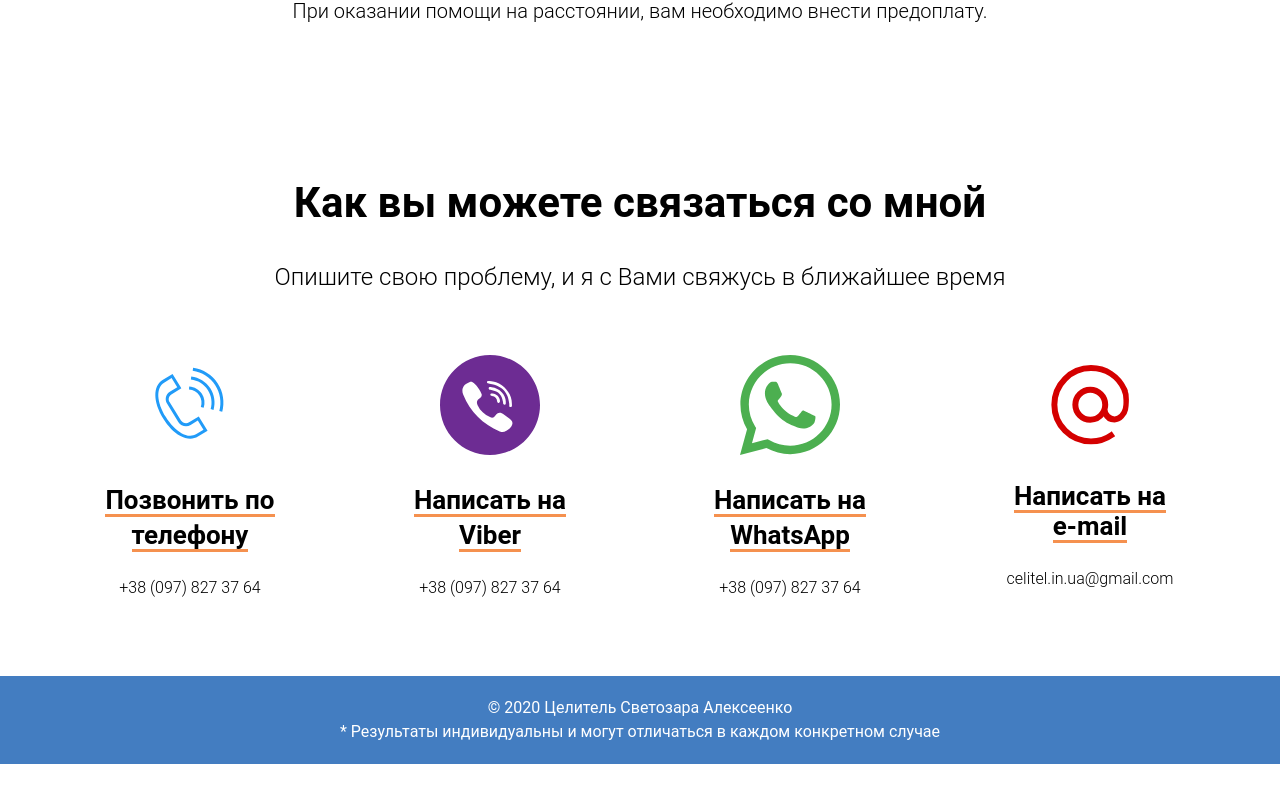
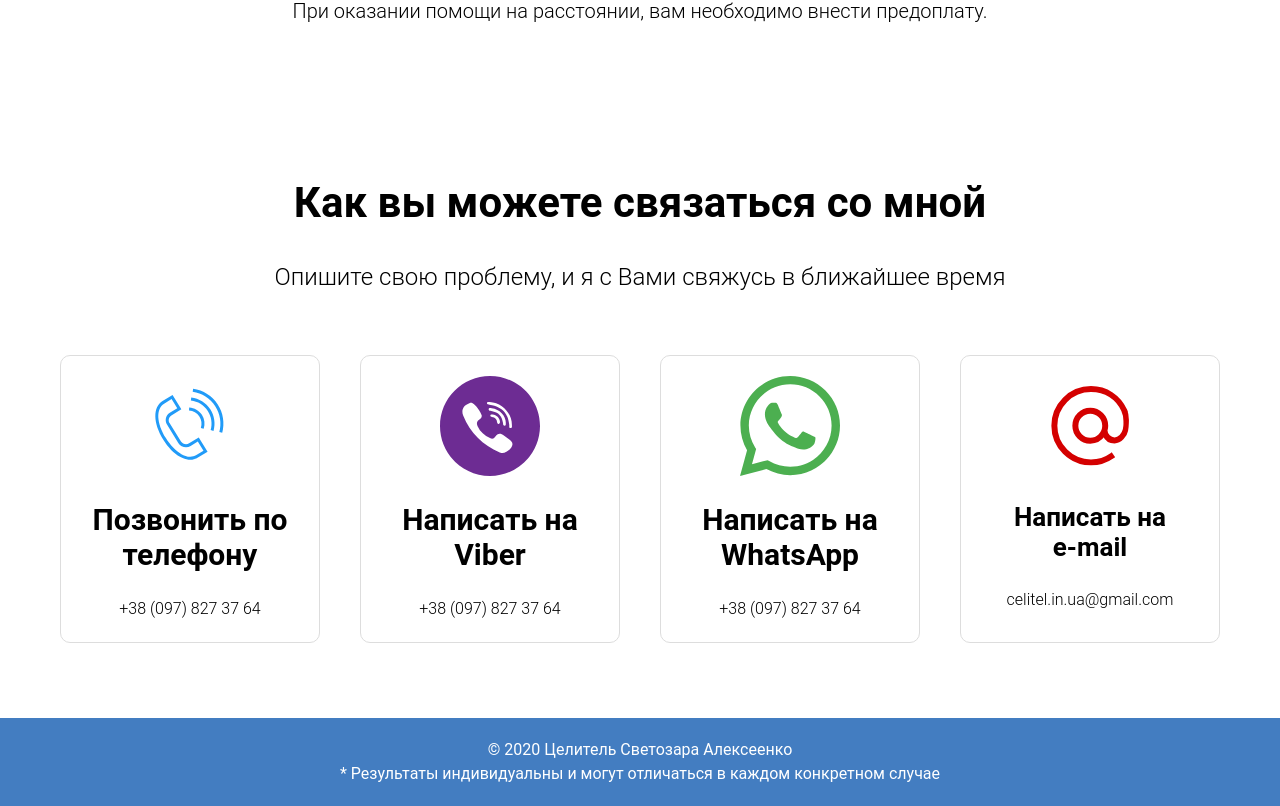
Before and after one commit to celitel/celitel.github.io, a plain HTML site: page index.html in a window 1280 px wide. Shown: the part 5638-6444 px from the top of the page. Before the commit the page ends 6402 px from the top, so only its background shows below. Drawn offline with Linux system fonts and the light colour scheme.

Commit message:
Edit contact section

```diff
--- a/css/blocks-2.12.css
+++ b/css/blocks-2.12.css
@@ -3314,12 +3314,45 @@ img:not([src]) {
     .t720 .t-form__errorbox-bottom {
         display: none;
     }
-}
+
+	.row-contact .t-item {
+		width:50%;
+	}
+}
+
+@media screen and (max-width: 480px) {
+	.row-contact .t-item {
+		width:100%;
+	}
+}
+
+
 .t795__title {
     margin-bottom: 40px;
 }
 .t795__descr {
     max-width: 560px;
+}
+
+.row-contact {
+	display:flex;
+	flex-wrap: wrap;
+}
+
+.row-contact .t-item {
+	display:flex;
+}
+
+.btn-contact {
+	display: block;
+    border-radius: 10px;
+    border: 1px solid #ddd;
+    padding: 20px 0;
+	width:100%;
+}
+
+.btn-contact:hover {
+	box-shadow: 0 0 5px rgba(0,0,0,0.5);
 }
 
 #footer {
--- a/index.html
+++ b/index.html
@@ -2759,54 +2759,53 @@ height="0" width="0" style="display:none;visibility:hidden"></iframe></noscript>
                             </div>
                         </div>
                     </div>
-                    <div class="t-container">
+                    <div class="t-container row-contact">
                         <div class="t490__col t-col t-col_3 t-align_center t-item">
-                            <a href="tel:+380978273764" target="_blank"> <img src="img/phone.svg" class="t490__img t-img loading" imgfield="li_img__1476968690512" /> </a>
+                            <a href="tel:+380978273764" target="_blank" class="btn-contact btn-contact__ph"> 	<img src="img/phone.svg" class="t490__img t-img loading" imgfield="li_img__1476968690512" />
 								<div class="t490__wrappercenter">
-                                <a href="tel:+380978273764" target="_blank"> </a>
 									<div class="t-heading t-heading_md" style="" field="li_title__1476968690512">
-                                    <a href="tel:+380978273764" target="_blank"></a><a href="tel:+380978273764" target="_blank" style="font-size: 26px;"> Позвонить по </a><br />
-                                    <a href="tel:+380978273764" target="_blank" style="font-size: 26px;">телефону</a>
+										Позвонить по<br />
+										телефону
 									</div>
 									<div class="t-descr t-descr_xs" style="" field="li_descr__1476968690512">+38 (097) 827 37 64</div>
 								</div>
+							</a>
                         </div>
                         <div class="t490__col t-col t-col_3 t-align_center t-item">
-                            <a href="viber://chat?number=380978273764" target="_blank"> <img src="img/viber.svg" class="t490__img t-img loading" imgfield="li_img__1476968700508" /> </a>
+                            <a href="viber://chat?number=380978273764" target="_blank" class="btn-contact btn-contact__vb">
+								<img src="img/viber.svg" class="t490__img t-img loading" imgfield="li_img__1476968700508" />
 								<div class="t490__wrappercenter">
-                                <a href="viber://chat?number=380978273764" target="_blank"> </a>
 									<div class="t-heading t-heading_md" style="" field="li_title__1476968700508">
-                                    <a href="viber://chat?number=380978273764" target="_blank"></a><a href="viber://chat?number=380978273764" target="_blank" style="font-size: 26px;"> Написать на </a><br />
-                                    <a href="viber://chat?number=380978273764" target="_blank" style="font-size: 26px;"><span class="ql-cursor"> </span></a>
-                                    <a href="viber://chat?number=380978273764" target="_blank" style="font-size: 26px;">Viber</a>
+										Написать на<br />
+										Viber
 									</div>
 									<div class="t-descr t-descr_xs" style="" field="li_descr__1476968700508">+38 (097) 827 37 64</div>
 								</div>
+							</a>
                         </div>
                         <div class="t490__col t-col t-col_3 t-align_center t-item">
-                            <a href="https://wa.me/380978273764" target="_blank"> <img src="img/whatsapp.svg" class="t490__img t-img loading" imgfield="li_img__1476968722790" /> </a>
+                            <a href="https://wa.me/380978273764" target="_blank"  class="btn-contact btn-contact__wa"> <img src="img/whatsapp.svg" class="t490__img t-img loading" imgfield="li_img__1476968722790" />
 								<div class="t490__wrappercenter">
-                                <a href="https://wa.me/380978273764" target="_blank"> </a>
 									<div class="t-heading t-heading_md" style="" field="li_title__1476968722790">
-                                    <a href="https://wa.me/380978273764" target="_blank"></a><a href="https://wa.me/380978273764" target="_blank" style="font-size: 26px;"> Написать на </a><br />
-                                    <a href="https://wa.me/380978273764" target="_blank" style="font-size: 26px;"><span class="ql-cursor"> </span></a><a href="https://wa.me/380978273764" target="_blank" style="font-size: 26px;">WhatsApp</a>
+										Написать на<br />
+										WhatsApp
 									</div>
 									<div class="t-descr t-descr_xs" style="" field="li_descr__1476968722790">+38 (097) 827 37 64</div>
 								</div>
+							</a>
                         </div>
                         <div class="t490__col t-col t-col_3 t-align_center t-item">
-                            <a href="mailto:celitel.in.ua@gmail.com" target="_blank"> <img src="img/email.svg" class="t490__img t-img loading" imgfield="li_img__1593505490968" /> </a>
+                            <a href="mailto:celitel.in.ua@gmail.com" target="_blank" class="btn-contact btn-contact__email"> <img src="img/email.svg" class="t490__img t-img loading" imgfield="li_img__1593505490968" />
 								<div class="t490__wrappercenter">
-                                <a href="mailto:celitel.in.ua@gmail.com" target="_blank"> </a>
 									<div class="t-heading t-heading_md" style="" field="li_title__1593505490968">
-                                    <a href="mailto:celitel.in.ua@gmail.com" target="_blank"></a>
 										<div style="font-size: 26px;" data-customstyle="yes">
-                                        <a href="mailto:celitel.in.ua@gmail.com" target="_blank"></a><a href="mailto:celitel.in.ua@gmail.com" target="_blank" style="font-size: 26px;"> Написать на </a><br />
-                                        <a href="mailto:celitel.in.ua@gmail.com" target="_blank" style="font-size: 26px;"> e-mail</a>
+											 Написать на<br />
+											 e-mail
 										</div>
 									</div>
 									<div class="t-descr t-descr_xs" style="" field="li_descr__1593505490968">celitel.in.ua@gmail.com</div>
 								</div>
+							</a>
                         </div>
                     </div>
                 </div>
```
Lines whose indentation alone changed are shown as unchanged.
